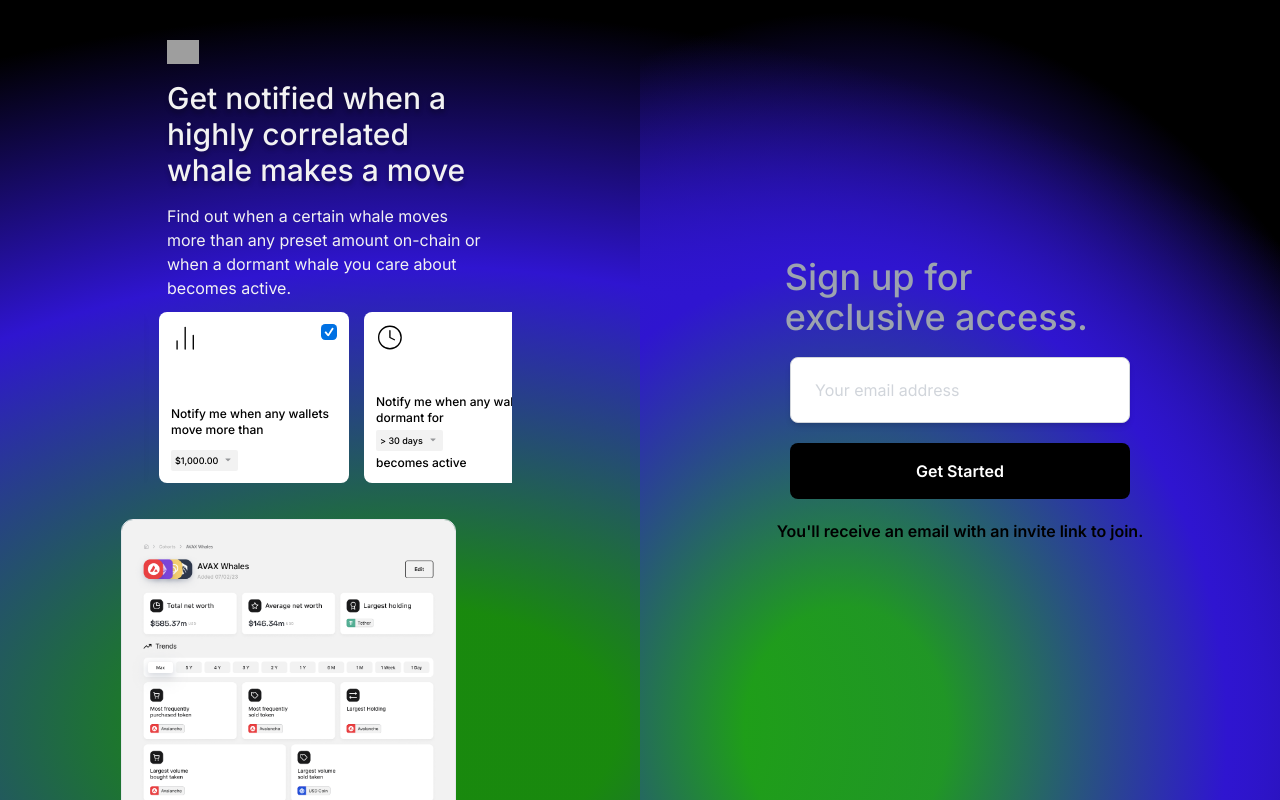
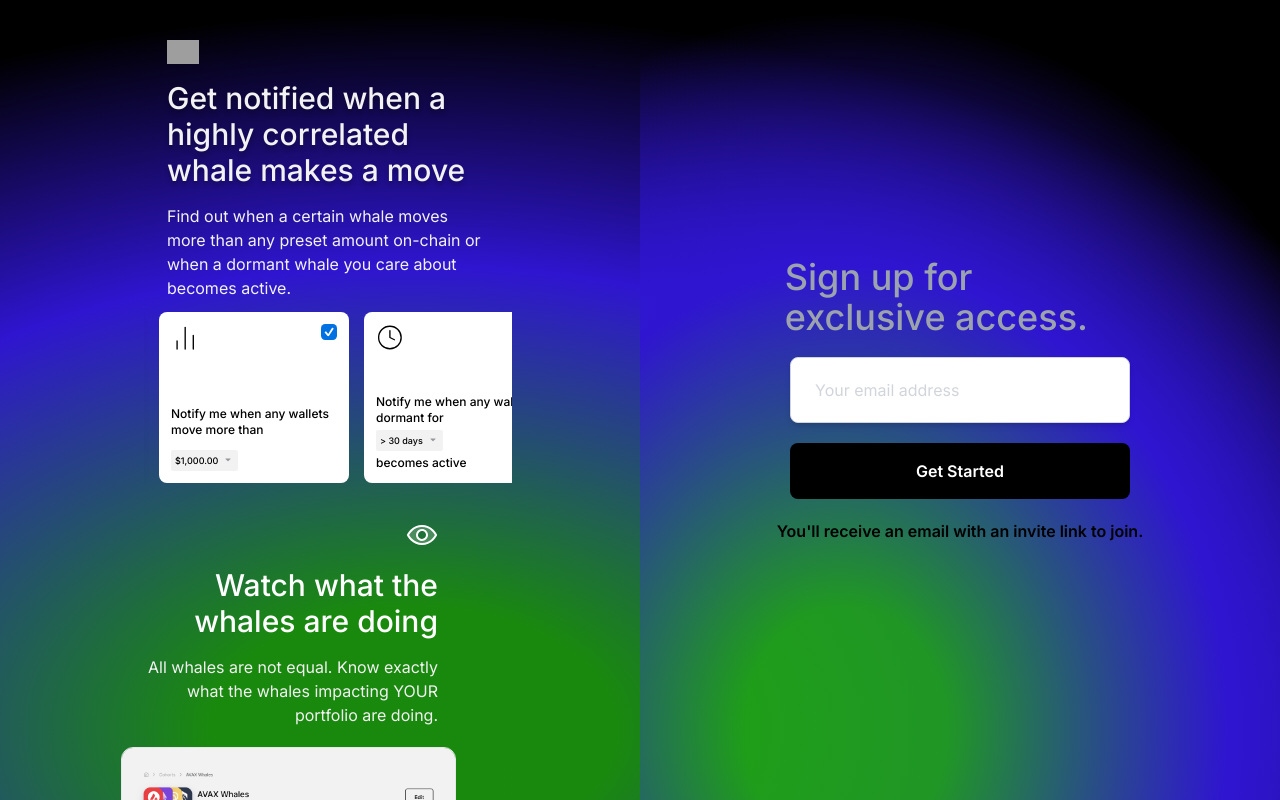
Before and after one commit to riyavishwakarma13/loch, a React (Vite) app: page / in a window 1280 px wide. Built offline with nearby package versions, Linux system fonts and the light colour scheme; grey boxes are pictures that could not be loaded.

Commit message:
final changes

```diff
--- a/src/components/Section/2.tsx
+++ b/src/components/Section/2.tsx
@@ -1,7 +1,7 @@
 const Two = () => {
   return (
     <div className="flex flex-wrap items-center justify-center 2xl:justify-between gap-5 md:pr-20">
-      <div className="xl:order-last flex flex-col items-end gap-4 w-full max-w-[300px]">
+      <div className="2xl:order-1 flex flex-col items-end gap-4 w-full max-w-[300px]">
         <img src="/assets/Eye.svg" alt="Eye" height={32} width={32} />
         <h3 className="text-3xl text-center lg:text-right font-medium text-white">
           Watch what the whales are doing
--- a/src/components/Section/3.tsx
+++ b/src/components/Section/3.tsx
@@ -4,7 +4,9 @@ const Three = () => {
   return (
     <div className="">
       <div className="pb-6 mr-20 border-b border-[#E5E5E680]">
-        <h4 className="text-white text-2xl text-right">Testimonials</h4>
+        <h4 className="text-white text-2xl text-center 2xl:text-right">
+          Testimonials
+        </h4>
       </div>
       <div className="flex flex-col lg:flex-row items-end py-5 justify-between gap-6">
         <img src="/assets/Vector.svg" alt="Loch Logo" height={60} width={60} />
```
